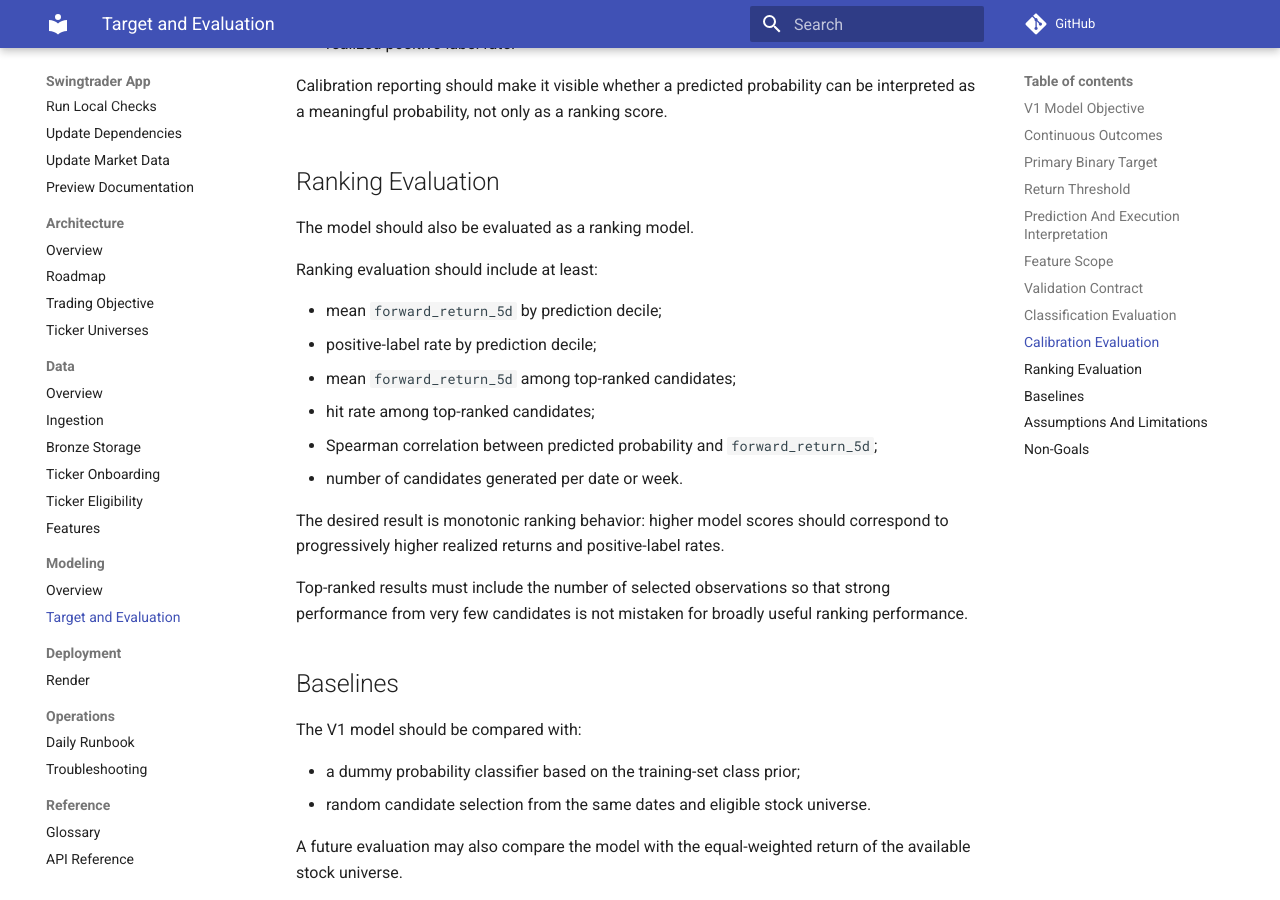
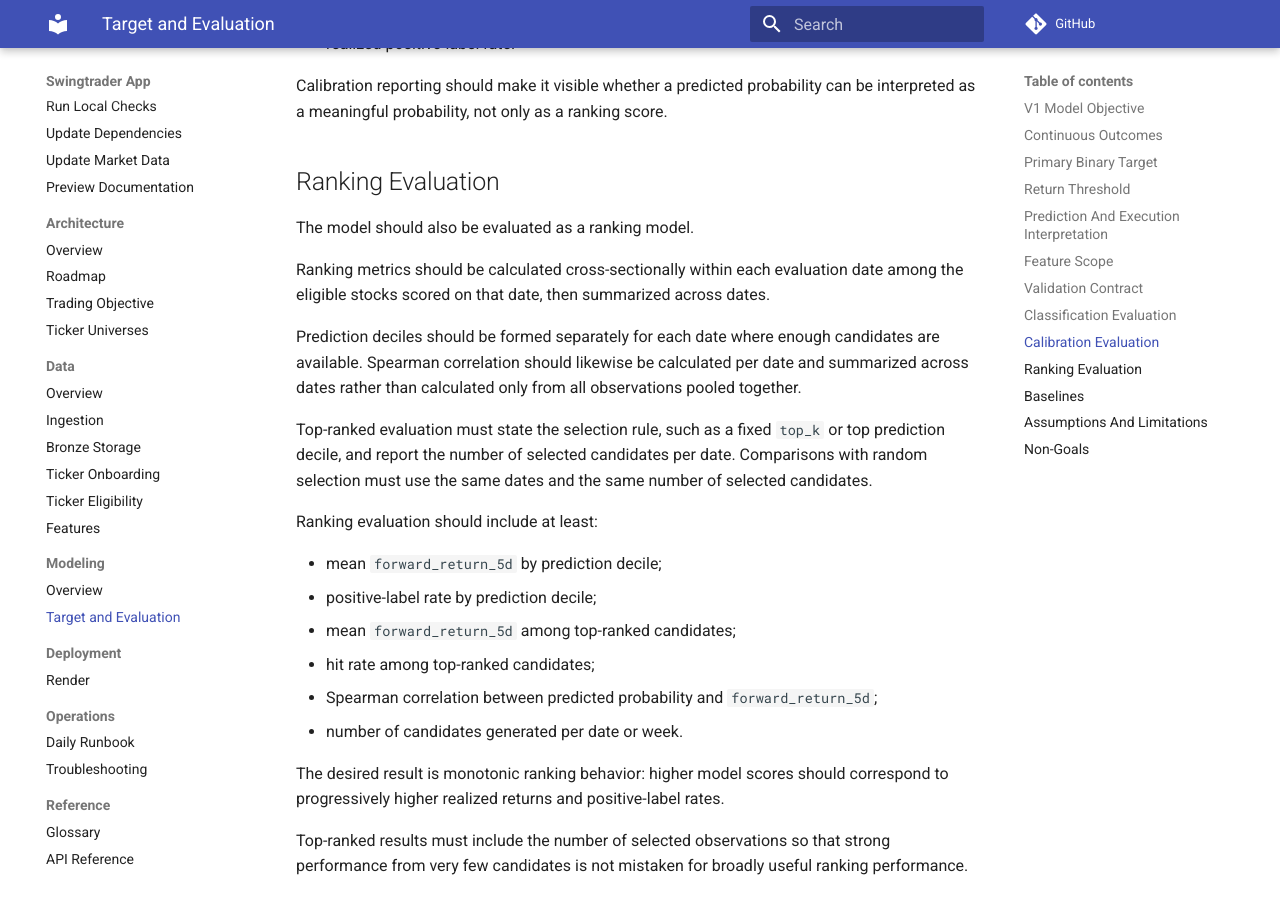
Before and after one commit to Frallmeister/swingtrader-app, an MkDocs documentation site: the page built from docs/modeling/target-and-evaluation.md, in a window 1280 px wide and 900 px high, scrolled down 4679 px. Built offline with MkDocs 1.6.1 and Material for MkDocs 9.7.7, drawn with Linux system fonts in a browser that asks for light colours; comment, search, counter and statistics services are not loaded.

Commit message:
Review comment update

```diff
--- a/docs/modeling/target-and-evaluation.md
+++ b/docs/modeling/target-and-evaluation.md
@@ -186,6 +186,12 @@ Calibration reporting should make it visible whether a predicted probability can
 
 The model should also be evaluated as a ranking model.
 
+Ranking metrics should be calculated cross-sectionally within each evaluation date among the eligible stocks scored on that date, then summarized across dates.
+
+Prediction deciles should be formed separately for each date where enough candidates are available. Spearman correlation should likewise be calculated per date and summarized across dates rather than calculated only from all observations pooled together.
+
+Top-ranked evaluation must state the selection rule, such as a fixed `top_k` or top prediction decile, and report the number of selected candidates per date. Comparisons with random selection must use the same dates and the same number of selected candidates.
+
 Ranking evaluation should include at least:
 
 - mean `forward_return_5d` by prediction decile;
```
